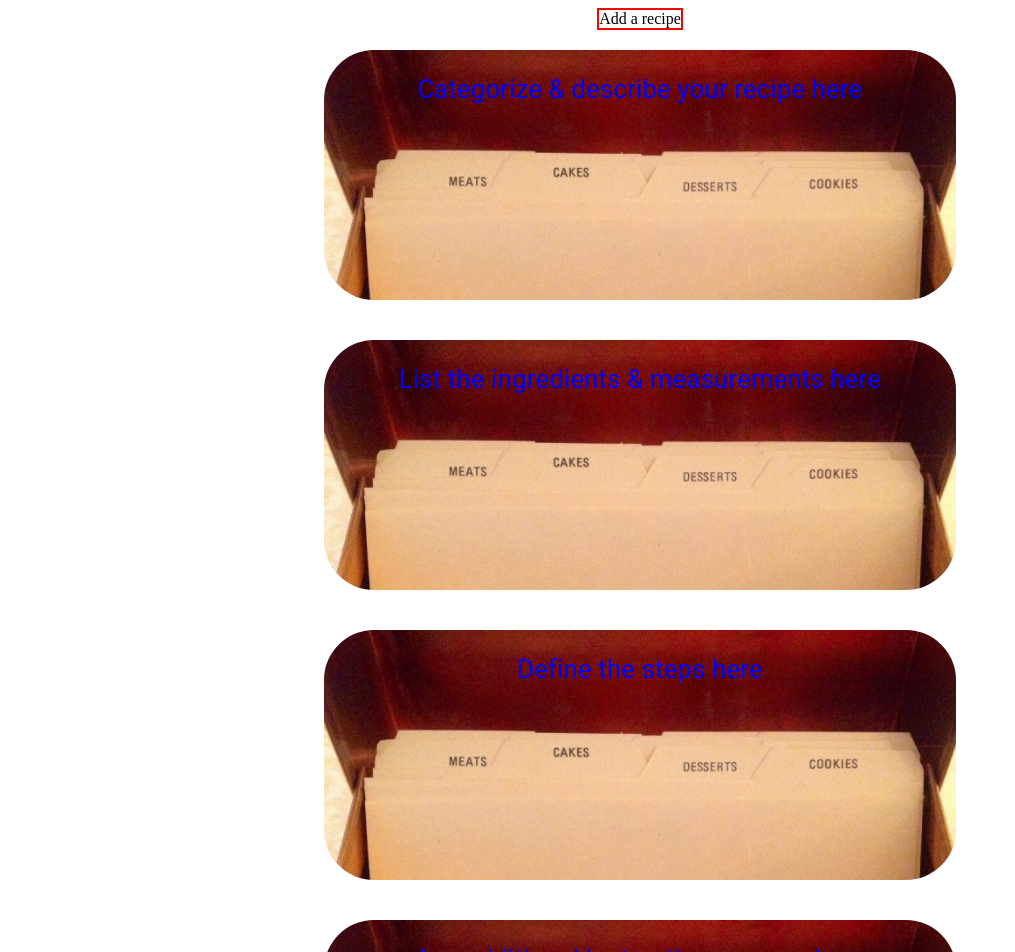
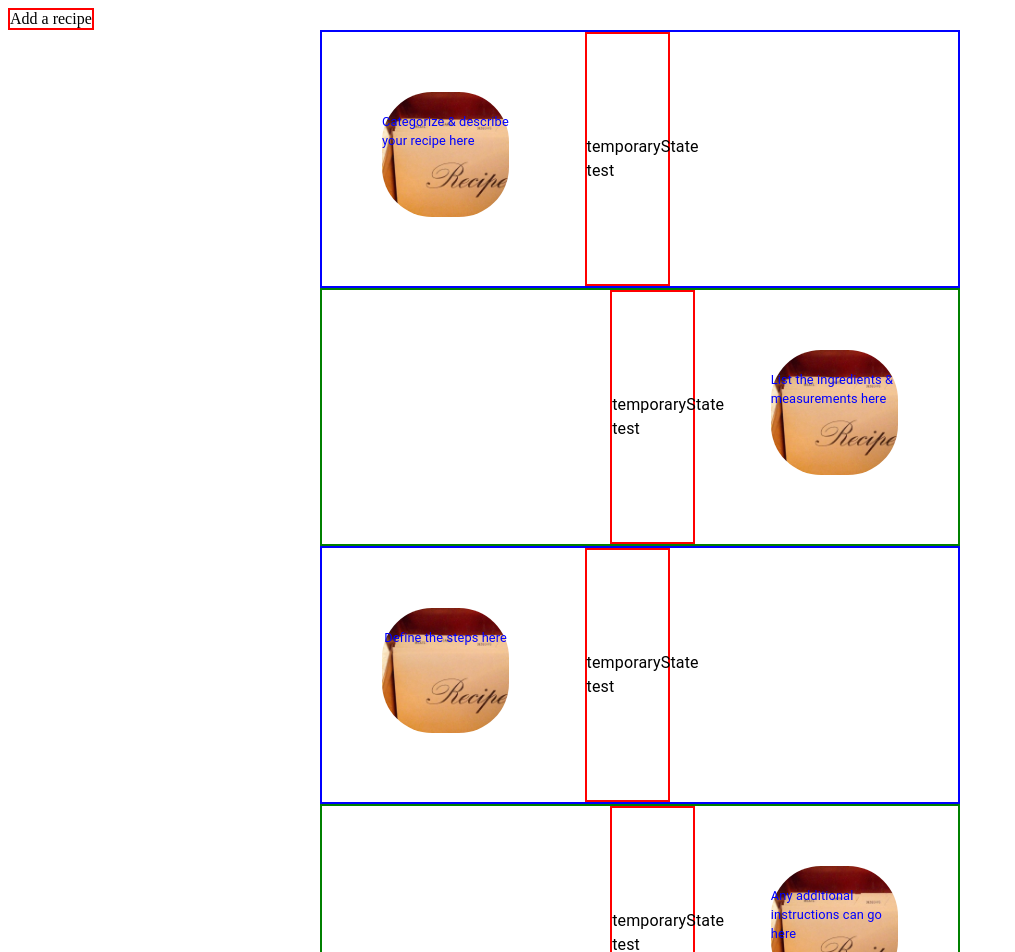
Before and after one commit to Build-Week-TT720-Secret-Family-Recipes/front-end, a React (Create React App) app: page / in a window 1280 px wide. Shown: the top 952 px of the page, without its empty margins (0-1015 px from the left). Built offline with nearby package versions, Linux system fonts and the light colour scheme.

Commit message:
working on formatting createRecipeParent page

```diff
--- a/src/Components/createRecipeForm/createRecipeParent/createRecipeParentEmpty.js
+++ b/src/Components/createRecipeForm/createRecipeParent/createRecipeParentEmpty.js
@@ -2,19 +2,17 @@ import React, { useState } from "react";
 // import { useHistory } from "react-router-dom";
 
 import { connect } from "react-redux";
-
 
 //COMPONENT IMPORTS
 import CreateRecipeDesc from "../createRecipeDesc";
 import CreateRecipeIngredients from "../createRecipeIngedients";
 import CreateRecipeInstructions from "../createRecipeInstructions";
 import CreateRecipeAdtnl from "../createRecipeAdtnl";
-import CreateRecipeParentWithDesc from "./createRecipeParentWithDesc"
+import CreateRecipeParentWithDesc from "./createRecipeParentPopulated";
 //STYLING
 import Typography from "@material-ui/core/Typography";
 import Grid from "@material-ui/core/Grid";
 import { useStyles } from "/Users/quietcalmrecords/School/Unit3/BUILDWEEK 3/front-end/src/Styles/Styles.js";
-
 
 //CRUD
 //import axios from "axios";
@@ -39,14 +37,21 @@ function CreateRecipe({
 
 	return temporaryState.createDisplay ? (
 		<Grid container className={classes.createRecipeContainer}>
+			<Grid container>
+				<Grid item>
 					<CreateRecipeParentWithDesc />
-			<Grid item className={classes.tempHeader}>
-				Add a recipe
 				</Grid>
+			</Grid>
+			<Grid
+				container
+				className={classes.accessCatagorySpecificFormContainerLeft}
+			>
 				<Grid
 					item
 					className={
-					describePopulated ? classes.hideEl : classes.createRecipeDescription
+						describePopulated
+							? classes.hideEl
+							: classes.accessCatagorySpecificFormDescribe
 					}
 					onClick={() =>
 						setTemporaryState({
@@ -60,13 +65,24 @@ function CreateRecipe({
 						Categorize & describe your recipe here
 					</Typography>
 				</Grid>
-
+				<Grid item className={classes.formInfo}>
+					<Typography className={classes.ul}>
+						temporaryState
+						<br></br>
+						test
+					</Typography>
+				</Grid>
+			</Grid>
+			<Grid
+				container
+				className={classes.accessCatagorySpecificFormContainerRight}
+			>
 				<Grid
 					item
 					className={
 						ingredientsPopulated
 							? classes.hideEl
-						: classes.createRecipeDescription
+							: classes.accessCatagorySpecificFormIngredients
 					}
 					onClick={() =>
 						setTemporaryState({
@@ -80,12 +96,24 @@ function CreateRecipe({
 						List the ingredients & measurements here
 					</Typography>
 				</Grid>
+				<Grid item className={classes.formInfo}>
+					<Typography className={classes.ul}>
+						temporaryState
+						<br></br>
+						test
+					</Typography>
+				</Grid>
+			</Grid>
+			<Grid
+				container
+				className={classes.accessCatagorySpecificFormContainerLeft}
+			>
 				<Grid
 					item
 					className={
 						stepsPopulated
 							? classes.hideEl
-						: classes.createRecipeDescription
+							: classes.accessCatagorySpecificFormDefineSteps
 					}
 					onClick={() =>
 						setTemporaryState({
@@ -99,12 +127,24 @@ function CreateRecipe({
 						Define the steps here
 					</Typography>
 				</Grid>
+				<Grid item className={classes.formInfo}>
+					<Typography className={classes.ul}>
+						temporaryState
+						<br></br>
+						test
+					</Typography>
+				</Grid>
+			</Grid>
+			<Grid
+				container
+				className={classes.accessCatagorySpecificFormContainerRight}
+			>
 				<Grid
 					item
 					className={
 						additionalInstructionsPopulated
 							? classes.hideEl
-						: classes.createRecipeDescription
+							: classes.accessCatagorySpecificFormAdtnlInstr
 					}
 					onClick={() =>
 						setTemporaryState({
@@ -117,6 +157,14 @@ function CreateRecipe({
 					<Typography className={classes.createRecipeDescriptionText}>
 						Any additional instructions can go here
 					</Typography>
+				</Grid>
+				<Grid item className={classes.formInfo}>
+					<Typography className={classes.ul}>
+						temporaryState
+						<br></br>
+						test
+					</Typography>
+				</Grid>
 			</Grid>
 		</Grid>
 	) : temporaryState.descDisplay ? (
@@ -143,8 +191,6 @@ const mapStateToProps = (state) => {
 	return state;
 };
 
-const mapDispatchToProps = {
-
-};
+const mapDispatchToProps = {};
 
 export default connect(mapStateToProps, mapDispatchToProps)(CreateRecipe);
--- /dev/null
+++ b/src/Components/createRecipeForm/createRecipeParent/createRecipeParentPopulated.js
@@ -0,0 +1,34 @@
+import React from 'react';
+import { connect } from "react-redux";
+import Typography from "@material-ui/core/Typography";
+import Grid from "@material-ui/core/Grid";
+import { useStyles } from "/Users/quietcalmrecords/School/Unit3/BUILDWEEK 3/front-end/src/Styles/Styles.js";
+
+const CreateRecipeParentWithDesc = ({
+	recipeOrigin,
+	recipePros,
+	needToKnow,
+}) => {
+const classes = useStyles();
+	return recipeOrigin ? (
+		<div>
+			<h3>Recipe Information</h3>
+			<h4> Recipe Origin: {recipeOrigin}</h4>
+			<h4> Whats great about this recipe?: {recipePros}</h4>
+			<h4>
+				{" "}
+				What do you need to know before starting this Recipe?: {needToKnow}
+			</h4>
+		</div>
+	) : (
+		<Grid item className={classes.tempHeader}>
+			Add a recipe
+		</Grid>
+	);
+};
+
+  const mapStateToProps = (state) => {
+		return state;
+	};
+
+export default connect(mapStateToProps)(CreateRecipeParentWithDesc);
--- a/src/Components/createRecipeForm/createRecipeParent/createRecipeParentWithDesc.js
+++ /dev/null
@@ -1,25 +0,0 @@
-import React from 'react';
-import { connect } from "react-redux";
-
-const CreateRecipeParentWithDesc = ({
-	recipeOrigin,
-	recipePros,
-	needToKnow,
-}) => {
-	return recipeOrigin ? (
-		<div>
-			<h3>Recipe Information</h3>
-			<h4>{recipeOrigin}</h4>
-			<h4>{recipePros}</h4>
-			<h4>{needToKnow}</h4>
-		</div>
-	) : (
-        <div></div>
-    )
-};
-
-  const mapStateToProps = (state) => {
-		return state;
-	};
-
-export default connect(mapStateToProps)(CreateRecipeParentWithDesc);
--- a/src/Styles/Styles.js
+++ b/src/Styles/Styles.js
@@ -4,7 +4,7 @@ import createRecipesDescription from "./assets/createRecipesDescription.jpg";
 export const useStyles = makeStyles((theme) => ({
 	//GLOBAL
 	hideEl: {
-display: "none",
+		display: "none",
 	},
 	//LOGIN FORM
 	loginFormContainer: {
@@ -64,18 +64,70 @@ display: "none",
 	tempHeader: {
 		border: "2px solid red",
 	},
-	createRecipeDescription: {
+
+	accessCatagorySpecificFormContainerLeft: {
+		border: "2px solid blue",
+		display: "flex",
+		width: "50vw",
+	},
+
+	accessCatagorySpecificFormContainerRight: {
+		border: "2px solid green",
+		display: "flex",
+		flexDirection: "row-reverse",
+		width: "50vw",
+	},
+	ul: {
+		border: "2px solid red",
+		height: "250px",
+		width: "70%",
+		display: "flex",
+		flexDirection: "column",
+		justifyContent: "center",
+		alignContent: "center",
+	},
+	formInfo: {
+		display: "flex",
+		flexDirection: "column",
+		justifyItems: "center",
+		alignItems: "center",
+	},
+	accessCatagorySpecificFormDescribe: {
 		backgroundImage: `url(${createRecipesDescription})`,
-		margin: "20px",
+		margin: "60px",
 		backgroundSize: "cover",
 		borderRadius: "50px",
-		width: "50%",
-		height: "250px",
+		width: "20%",
+		height: "125px",
+	},
+	accessCatagorySpecificFormIngredients: {
+		backgroundImage: `url(${createRecipesDescription})`,
+		margin: "60px",
+		backgroundSize: "cover",
+		borderRadius: "50px",
+		width: "20%",
+		height: "125px",
+	},
+	accessCatagorySpecificFormDefineSteps: {
+		backgroundImage: `url(${createRecipesDescription})`,
+		margin: "60px",
+		backgroundSize: "cover",
+		borderRadius: "50px",
+		width: "20%",
+		height: "125px",
+	},
+	accessCatagorySpecificFormAdtnlInstr: {
+		backgroundImage: `url(${createRecipesDescription})`,
+		margin: "60px",
+		backgroundSize: "cover",
+		borderRadius: "50px",
+		width: "20%",
+		height: "125px",
 	},
 	createRecipeDescriptionText: {
 		height: "100%",
 		marginTop: "20px",
-		fontSize: "2vw",
+		fontSize: "1vw",
 		color: "blue",
 		display: "flex",
 		flexDirection: "column",
--- a/src/redux/reducer/index.js
+++ b/src/redux/reducer/index.js
@@ -12,7 +12,7 @@ export const initialState = {
 	stepsDisplay: false,
 	addDisplay: false,
 	//DESCRIBE THE RECIPE FORM
-	recipeOrigin: "",
+	recipeOrigin: false,
 	recipePros: "",
 	needToKnow: "",
 	prepTime: "",
```
Lines whose indentation alone changed are shown as unchanged.
